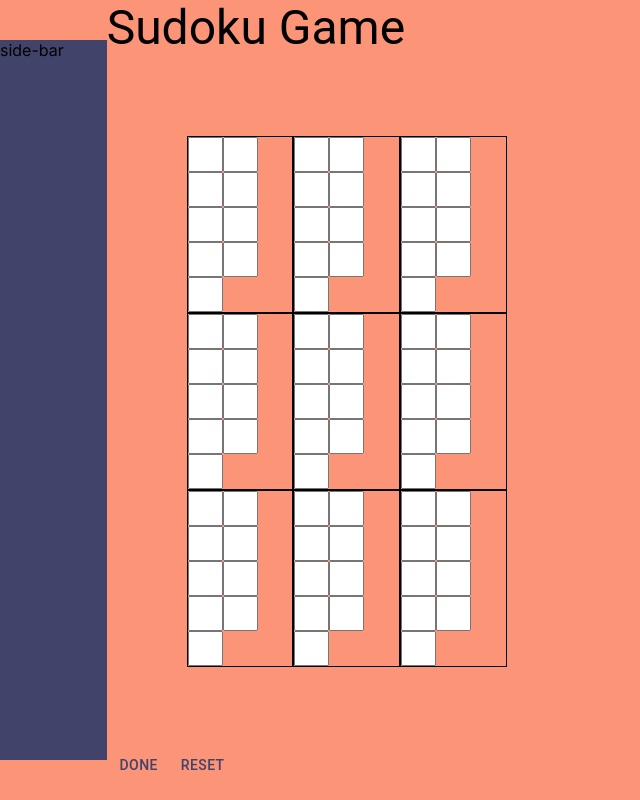
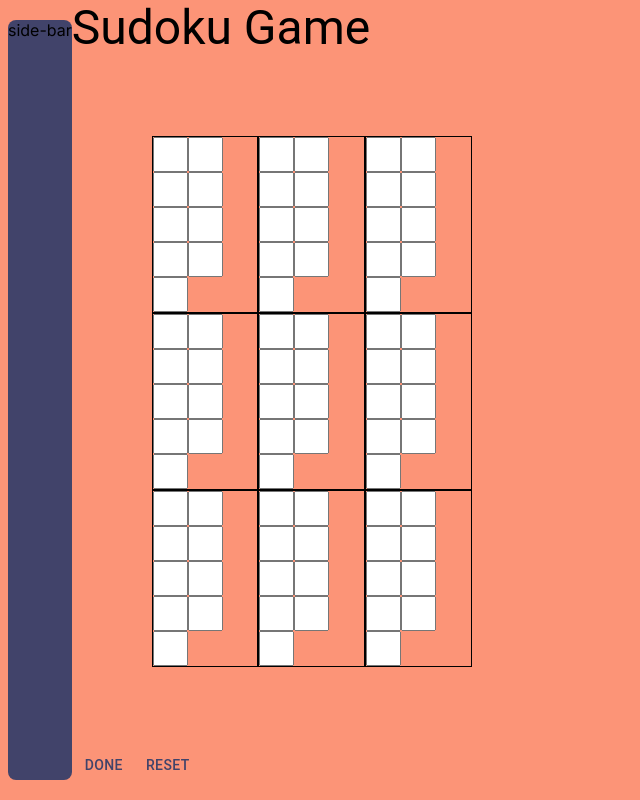
Before and after one commit to AeenPah/sudoku-app, a Next.js app: page /sudoku-game/game-table in a window 1280 px wide. Shown: the whole page, without its empty margins (0-640 px from the left). Built offline with nearby package versions, Linux system fonts and the light colour scheme.

Commit message:
add vertical menu component.

```diff
--- a/src/app/sudoku-game/layout.tsx
+++ b/src/app/sudoku-game/layout.tsx
@@ -1,4 +1,5 @@
-import { Box, Grid } from "@mui/material";
+import VerticalMenu from "@/components/VerticalMenu/VerticalMenu";
+import { Stack } from "@mui/material";
 
 export default function SudokuGame({
   children,
@@ -6,15 +7,9 @@ export default function SudokuGame({
   children: React.ReactNode;
 }): React.ReactNode {
   return (
-    <Grid container>
-      <Grid item xs={1}>
-        <Box bgcolor="primary.main" height="90vh" my="5vh">
-          side-bar
-        </Box>
-      </Grid>
-      <Grid item xs={11}>
-        {children}
-      </Grid>
-    </Grid>
+    <Stack direction="row">
+      <VerticalMenu />
+      <Stack component="main">{children}</Stack>
+    </Stack>
   );
 }
--- /dev/null
+++ b/src/components/VerticalMenu/VerticalMenu.tsx
@@ -0,0 +1,17 @@
+import { Stack } from "@mui/material";
+
+function VerticalMenu() {
+  return (
+    <Stack
+      bgcolor="primary.main"
+      borderRadius={2}
+      height="95vh"
+      ml={1}
+      my="2.5vh"
+    >
+      side-bar
+    </Stack>
+  );
+}
+
+export default VerticalMenu;
```
